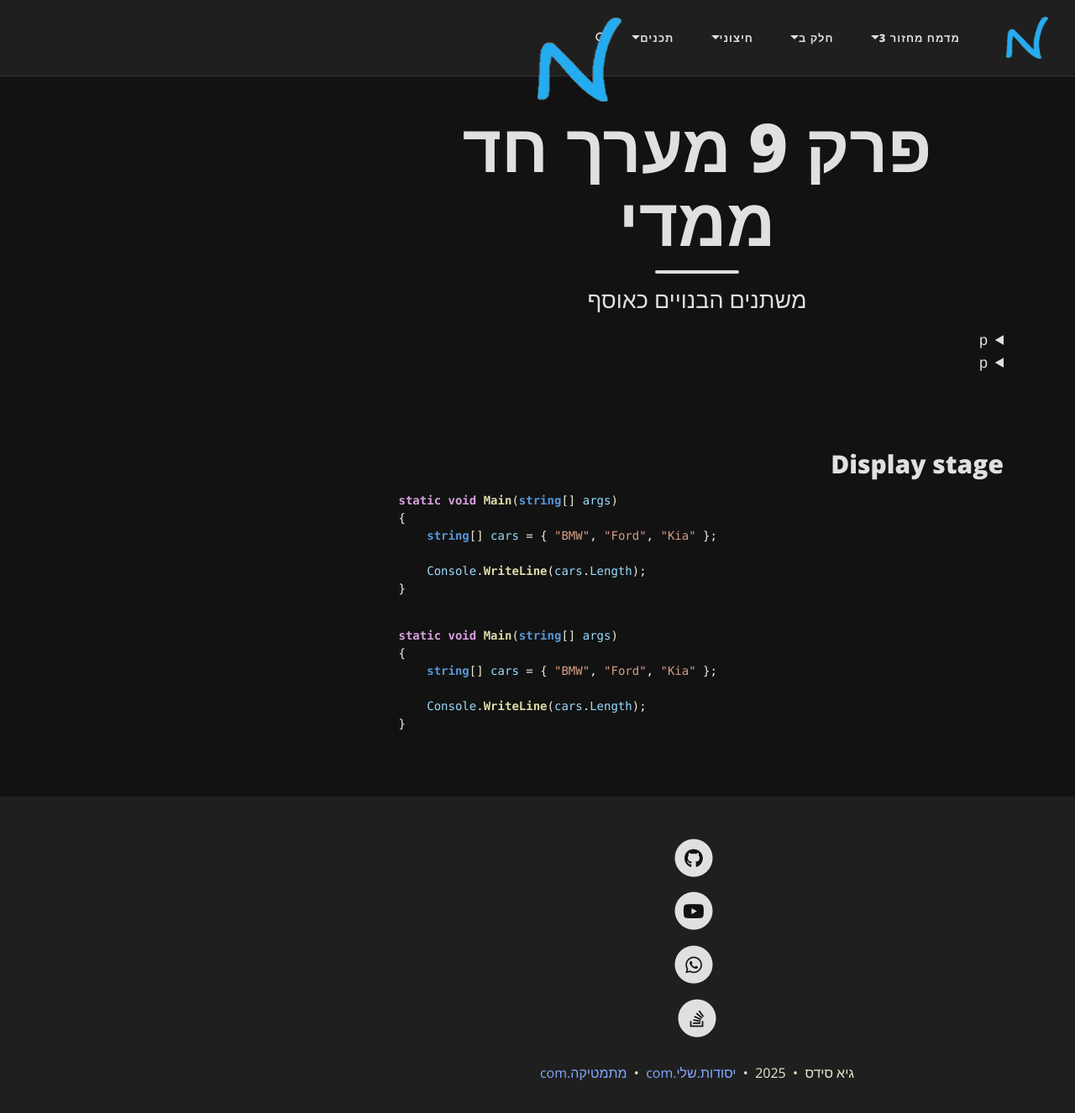
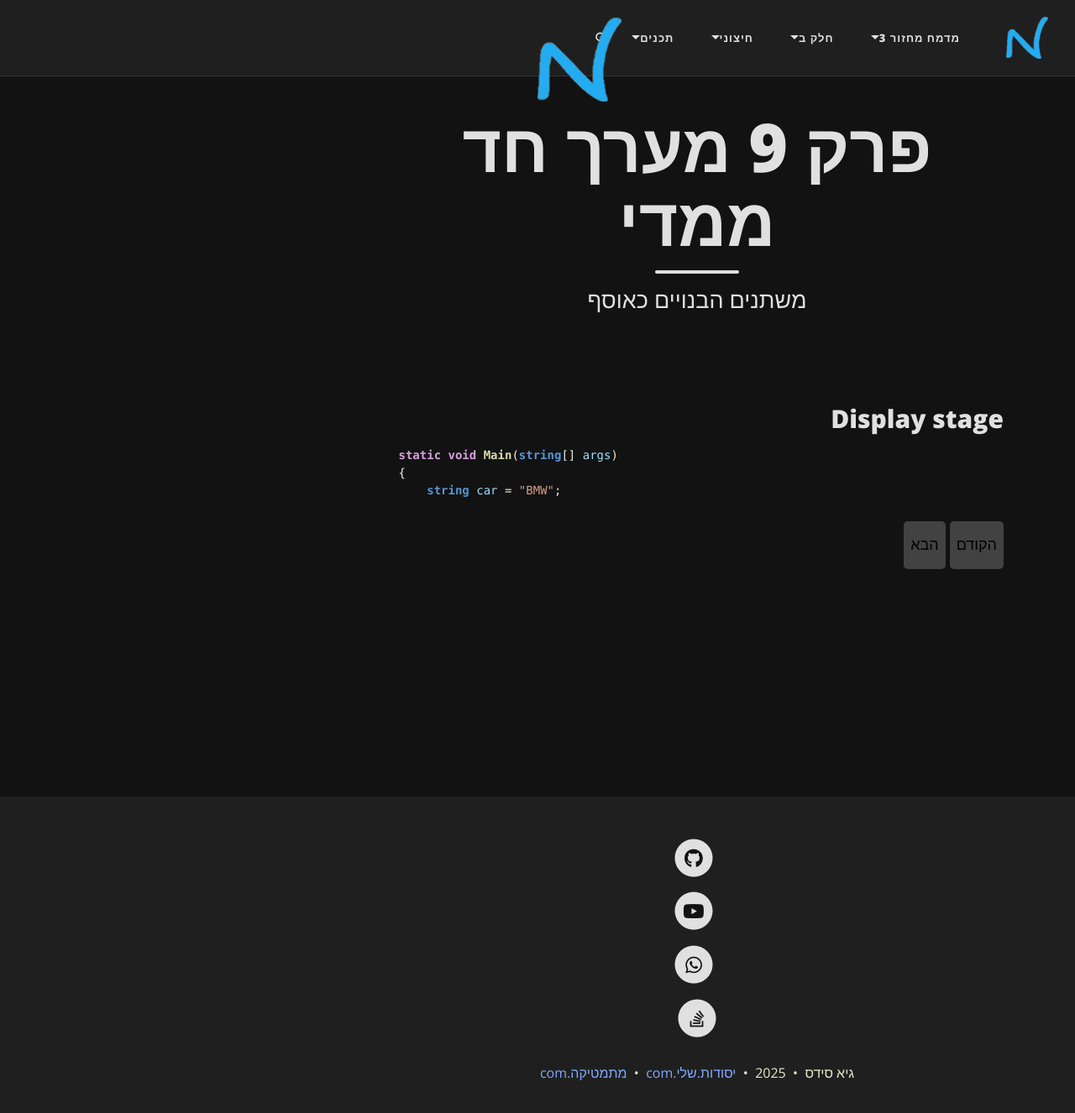
Before and after one commit to 3strategy/BeautifulYesodot, a Jekyll site: the page built from cs2/Chapter9g.md, in a window 1280 px wide and 1340 px high. Shown: the top 1326 px of the window at 84% size. Built offline with Jekyll 4.4.1, drawn with Linux system fonts in a browser that asks for light colours; comment, search, counter and statistics services are not loaded; some of the changed lines change nothing that is shown.

Commit message:
improvements by perplexity (free tier).

````diff
--- a/cs2/Chapter9g.md
+++ b/cs2/Chapter9g.md
@@ -8,12 +8,43 @@
 lang: he
 ---
 
+<style>
+/* Hide details/summary so only the stage is visible */
+details,
+details > summary {
+  display: none;
+}
+/* Stage and animation styles */
+#stage {
+  position: relative;
+  width: 100%;
+  min-height: 80px;
+  margin-bottom: 1em;
+}
+#stage pre {
+  position: absolute;
+  top: 0; left: 0; right: 0; bottom: 0;
+  margin: 0;
+  opacity: 0;
+  transition: opacity 0.7s;
+  pointer-events: none;
+  direction: ltr;
+}
+#stage pre.fg {
+  opacity: 1;
+  pointer-events: auto;
+  z-index: 2;
+}
+#stage pre.bg {
+  z-index: 1;
+}
+</style>
 
 
 
 
 
-{% raw %}
+
 <details markdown="1"><summary>p</summary>
 
 ```csharp
@@ -38,34 +69,48 @@
 ```
 </details>
 
-{% endraw %}
+
 
 ## Display stage
 
 
 <div id="stage"></div>
+<div style="margin-bottom:2em;">
+  <button id="prevBtn">הקודם</button>
+  <button id="nextBtn">הבא</button>
+</div>
 
 
 
 <script defer>
-    document.addEventListener('DOMContentLoaded', () => {
-    // 1️⃣ collect the rendered <pre> blocks inside every <details>
-    const steps = [...document.querySelectorAll('details')]
-                    .map(d => d.querySelector('pre').cloneNode(true));
-    const stage = document.getElementById('stage');// 2️⃣ prepare stage with two <pre> elements for cross‑fade
-    let fg = stage.appendChild(steps[0]);
-    fg.classList.add('fg');
-    let bg = stage.appendChild(fg.cloneNode(true));
+document.addEventListener('DOMContentLoaded', () => {
+  // 1️⃣ Collect <pre> blocks from <details>
+  const steps = [...document.querySelectorAll('details')]
+    .map(d => d.querySelector('pre').cloneNode(true));
+  const stage = document.getElementById('stage');
+  let idx = 0;
+  let fg = stage.appendChild(steps[0].cloneNode(true));
+  fg.classList.add('fg');
+
+  function showStep(newIdx) {
+    if (newIdx === idx) return;
+    const bg = stage.appendChild(steps[newIdx].cloneNode(true));
     bg.classList.add('bg');
-    let idx = 0;
-    setInterval(() => {
-        // swap roles
-        [fg, bg] = [bg, fg];
-        fg.classList.replace('bg', 'fg');
-        bg.classList.replace('fg', 'bg');
-        // load next snippet into the background element
-        idx = (idx + 1) % steps.length;
-        bg.innerHTML = steps[idx].innerHTML;
-    }, 2500); // 2.5 s per frame
-    });
+    setTimeout(() => {
+      fg.classList.remove('fg');
+      fg.classList.add('bg');
+      bg.classList.remove('bg');
+      bg.classList.add('fg');
+      fg.remove();
+      fg = bg;
+      idx = newIdx;
+    }, 700); // matches CSS transition duration
+  }
+
+  document.getElementById('nextBtn').onclick = () =>
+    showStep((idx + 1) % steps.length);
+
+  document.getElementById('prevBtn').onclick = () =>
+    showStep((idx + steps.length - 1) % steps.length);
+});
 </script>
````
